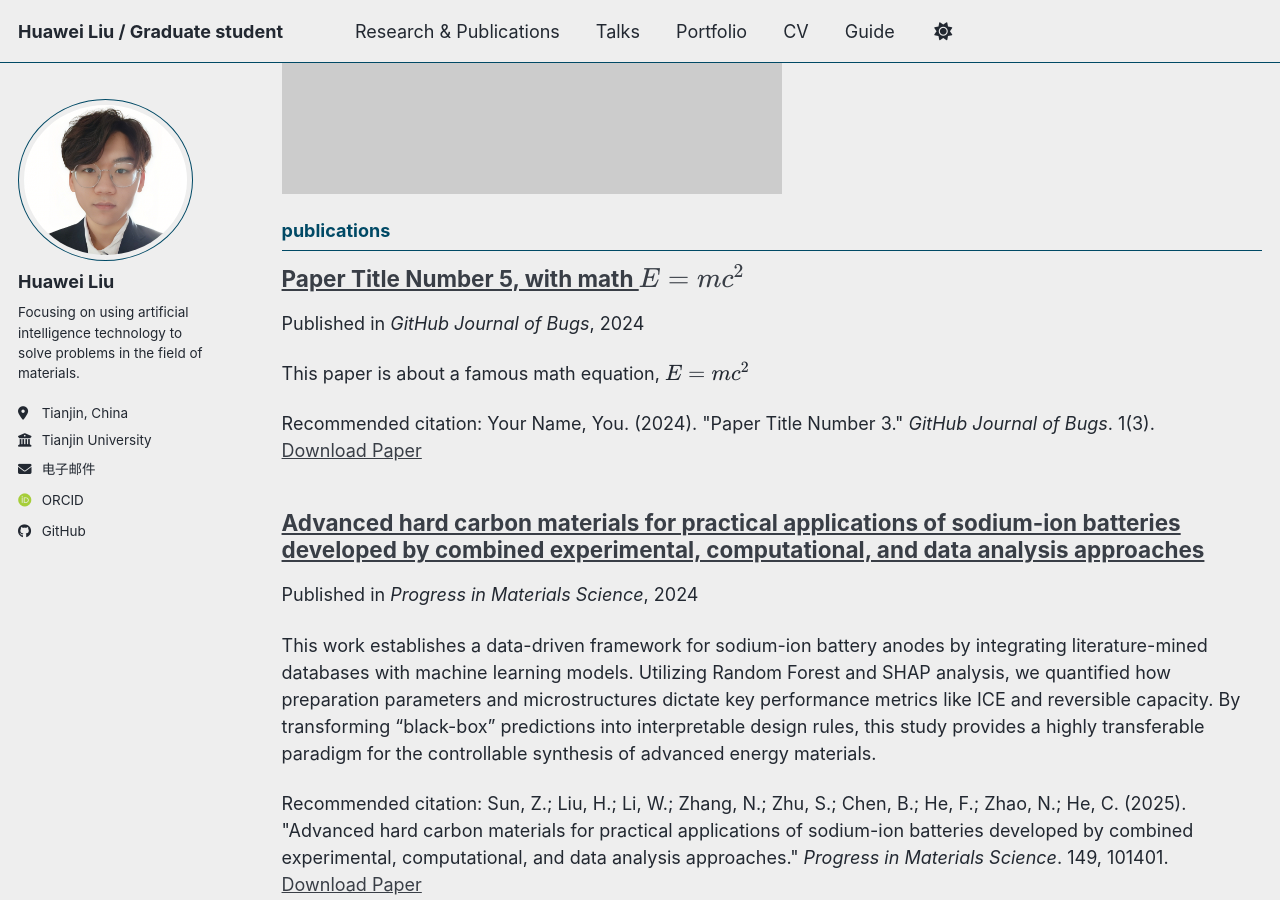
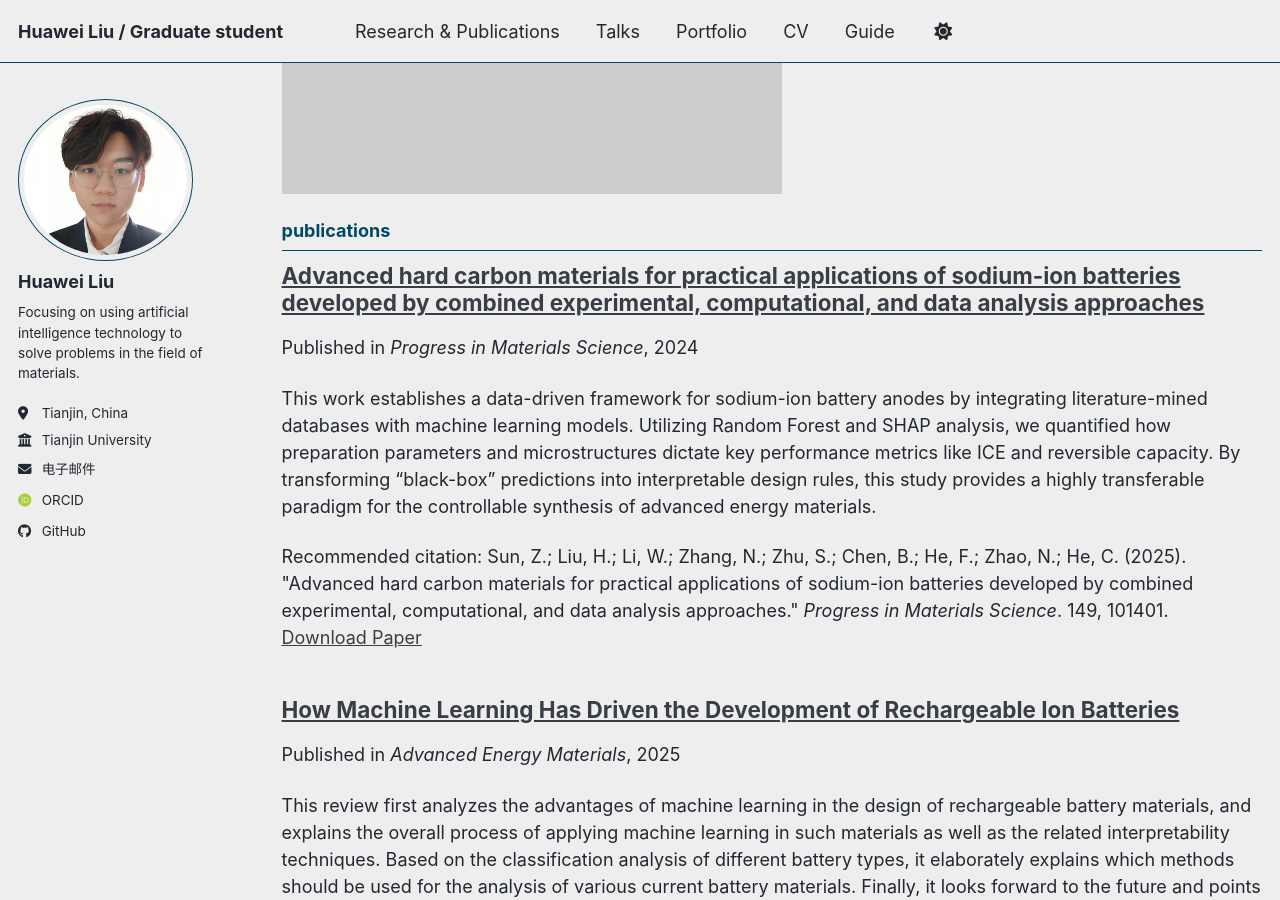
Before and after one commit to erweixi/erweixi.github.io, a Jekyll site: the page built from _pages/collection-archive.html, in a window 1280 px wide and 900 px high, scrolled down 891 px. Built offline with Jekyll 4.4.1, drawn with Linux system fonts in a browser that asks for light colours; some web fonts are replaced; a script bundle is joined from its source files by our own code; library files that are not in the unit come from our copies.

Commit message:
更改了github入口

```diff
--- a/_config.yml
+++ b/_config.yml
@@ -51,7 +51,7 @@
   bitbucket        : # Username - Update with your username on the site
   codepen          : # Username
   dribbble         : # Username
-  github           : "https://github.com/erweixi"
+  github           : "erweixi"
   kaggle           : # Username
   stackoverflow    : # User number or user number and name (i.e., use "1" or "1/jeff-atwood")
 
--- a/_publications/2025-06-08-paper-title-number-5.md
+++ /dev/null
@@ -1,13 +0,0 @@
----
-title: "Paper Title Number 5, with math $$E=mc^2$$"
-collection: publications
-category: conferences
-permalink: /publication/2024-02-17-paper-title-number-4
-excerpt: 'This paper is about a famous math equation, $$E=mc^2$$'
-date: 2024-02-17
-venue: 'GitHub Journal of Bugs'
-paperurl: 'https://academicpages.github.io/files/paper3.pdf'
-citation: 'Your Name, You. (2024). &quot;Paper Title Number 3.&quot; <i>GitHub Journal of Bugs</i>. 1(3).'
----
-
-Using [MathJax](https://www.mathjax.org/) in the description is supported - $$E=mc^2$$ - however, the use must be mindful that the default delimiters are `$$...$$` and `\\[...\\]` which differs from the `$...$` that is typically expected.
```
